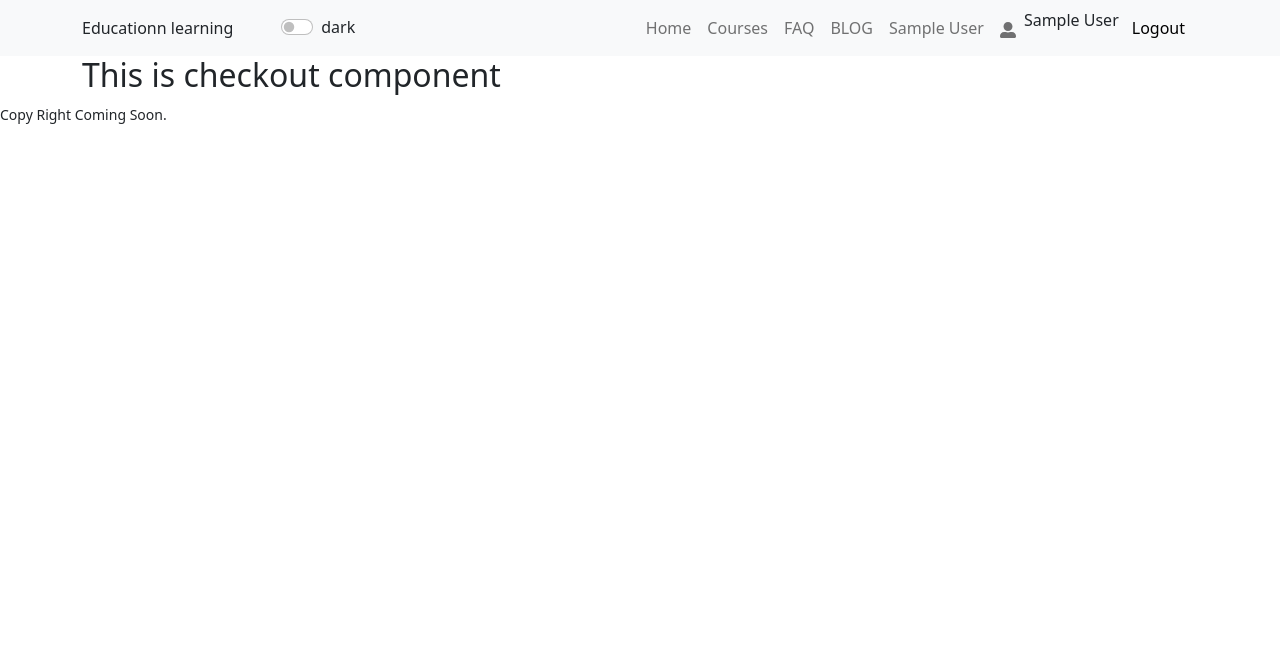
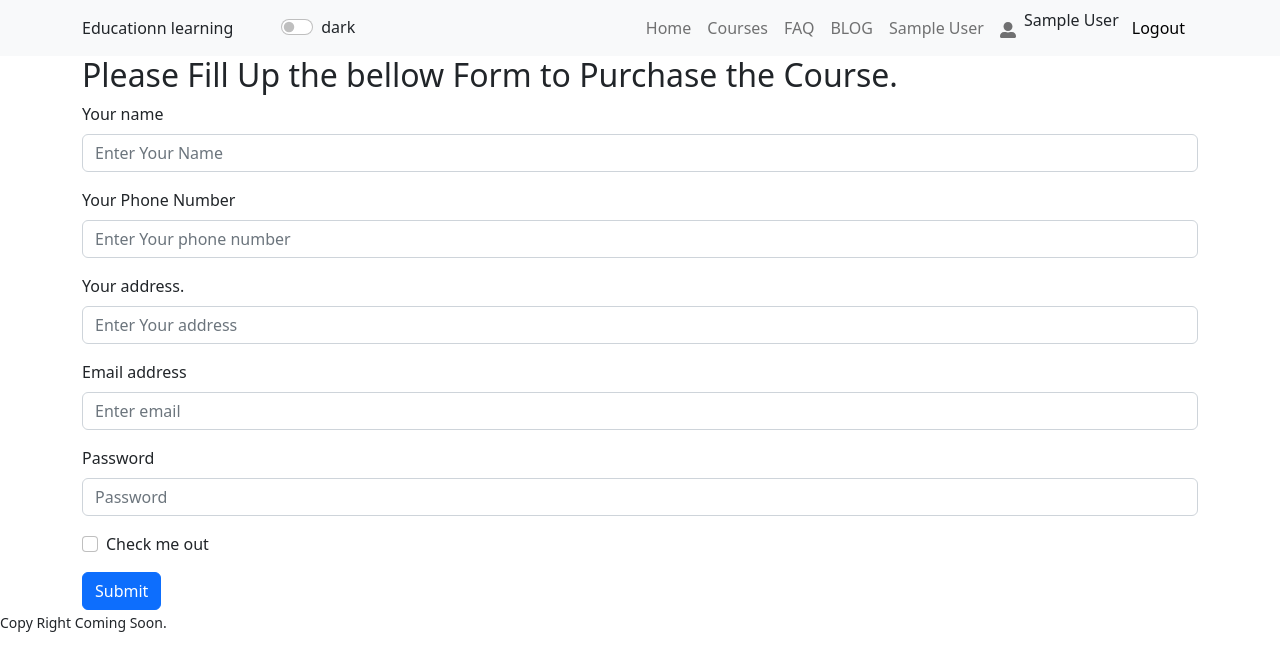
Before and after one commit to kayesh01/education-platform-client, a React (Create React App) app: page /checkout in a window 1280 px wide. Shown: the top 670 px of the page. Built offline with nearby package versions, Linux system fonts and the light colour scheme; no server answers; sample sign-in values are in the browser's storage.

Commit message:
git hub authentication addded

```diff
--- a/src/Pages/CheckOut/CheckOut.js
+++ b/src/Pages/CheckOut/CheckOut.js
@@ -1,9 +1,39 @@
 import React from 'react';
+import Button from 'react-bootstrap/Button';
+import Form from 'react-bootstrap/Form';
 
 const CheckOut = () => {
     return (
         <div>
-            <h2>This is checkout component</h2>
+            <h2>Please Fill Up the bellow Form to Purchase the Course.</h2>
+            <Form>
+                <Form.Group className="mb-3" controlId="formBasicEmail">
+                    <Form.Label>Your name</Form.Label>
+                    <Form.Control type="text" placeholder="Enter Your Name" />
+                </Form.Group>
+                <Form.Group className="mb-3" controlId="formBasicEmail">
+                    <Form.Label>Your Phone Number</Form.Label>
+                    <Form.Control type="text" placeholder="Enter Your phone number" />
+                </Form.Group>
+                <Form.Group className="mb-3" controlId="formBasicEmail">
+                    <Form.Label>Your address.</Form.Label>
+                    <Form.Control type="text" placeholder="Enter Your address" />
+                </Form.Group>
+                <Form.Group className="mb-3" controlId="formBasicEmail">
+                    <Form.Label>Email address</Form.Label>
+                    <Form.Control type="email" placeholder="Enter email" />
+                </Form.Group>
+                <Form.Group className="mb-3" controlId="formBasicPassword">
+                    <Form.Label>Password</Form.Label>
+                    <Form.Control type="password" placeholder="Password" />
+                </Form.Group>
+                <Form.Group className="mb-3" controlId="formBasicCheckbox">
+                    <Form.Check type="checkbox" label="Check me out" />
+                </Form.Group>
+                <Button variant="primary" type="submit">
+                    Submit
+                </Button>
+            </Form>
         </div>
     );
 };
--- a/src/Pages/Course/Course.js
+++ b/src/Pages/Course/Course.js
@@ -16,7 +16,7 @@ const Course = () => {
                 </Card.Text>
                 <p><span className='fw-bold'>Course Price</span> ${course.amount}</p>
                 <Link className='me-5 btn btn-warning' to='/courses'>Go to courses</Link>
-                <Button variant="light"><Link to='/checkout'>Get premium access</Link> </Button>
+                <Link to='/checkout' className='mt-auto btn btn-primary'>Get premium access</Link>
             </Card.Body>
         </Card>
     );
--- a/src/Pages/Courses/Courses/Courses.js
+++ b/src/Pages/Courses/Courses/Courses.js
@@ -14,7 +14,7 @@ const Courses = () => {
                 <Col md="3">
                     <ListGroup className='mt-2'>
                         {
-                            courses.map(course => <ListGroup.Item>{course.name}</ListGroup.Item>)
+                            courses.map(course => <Link to={`/course/${course.id}`} className='mt-auto btn btn-dark mb-3' variant="light">{course.name}</Link>)
                         }
                     </ListGroup></Col>
                 <Col md="9">
--- a/src/Pages/LogIn/LogIn.js
+++ b/src/Pages/LogIn/LogIn.js
@@ -1,4 +1,4 @@
-import { GoogleAuthProvider } from 'firebase/auth';
+import { GithubAuthProvider, GoogleAuthProvider } from 'firebase/auth';
 import React from 'react';
 import { useState } from 'react';
 import { useContext } from 'react';
@@ -10,9 +10,10 @@ import { AuthContext } from '../../contexts/AuthProvider/AuthProvider';
 
 const LogIn = () => {
     const [error, setError] = useState('');
-    const { providerLogin, signIn } = useContext(AuthContext)
+    const { providerLogin, signIn, providerGithub } = useContext(AuthContext)
 
     const googleProvider = new GoogleAuthProvider()
+    const githubProvider = new GithubAuthProvider()
 
     const navigate = useNavigate();
 
@@ -48,6 +49,14 @@ const LogIn = () => {
             .catch(error => console.error(error))
     }
 
+    const handleGitHubSignIn = () => {
+        providerGithub(githubProvider)
+            .then(result => {
+                const user = result.user;
+            })
+            .catch(error => console.error(error))
+    }
+
 
 
     return (
@@ -73,7 +82,7 @@ const LogIn = () => {
             <Button onClick={handleGoogleSignIn} className='mt-2' variant="primary" type="submit">
                 Log In with Google
             </Button>
-            <Button className='mt-2' variant="primary" type="submit">
+            <Button onClick={handleGitHubSignIn} className='mt-2' variant="primary" type="submit">
                 Log In with GitHub
             </Button>
         </Form >
--- a/src/contexts/AuthProvider/AuthProvider.js
+++ b/src/contexts/AuthProvider/AuthProvider.js
@@ -14,6 +14,10 @@ const AuthProvider = ({ children }) => {
     const [loading, setLoading] = useState(true);
 
     const providerLogin = (provider) => {
+        setLoading(true);
+        return signInWithPopup(auth, provider);
+    }
+    const providerGithub = (provider) => {
         setLoading(true);
         return signInWithPopup(auth, provider);
     }
@@ -46,7 +50,7 @@ const AuthProvider = ({ children }) => {
 
     }, [])
 
-    const authInfo = { user, loading, providerLogin, logOut, createUser, signIn };
+    const authInfo = { user, loading, providerLogin, logOut, createUser, signIn, providerGithub };
 
     return (
         <AuthContext.Provider value={authInfo}>
```
